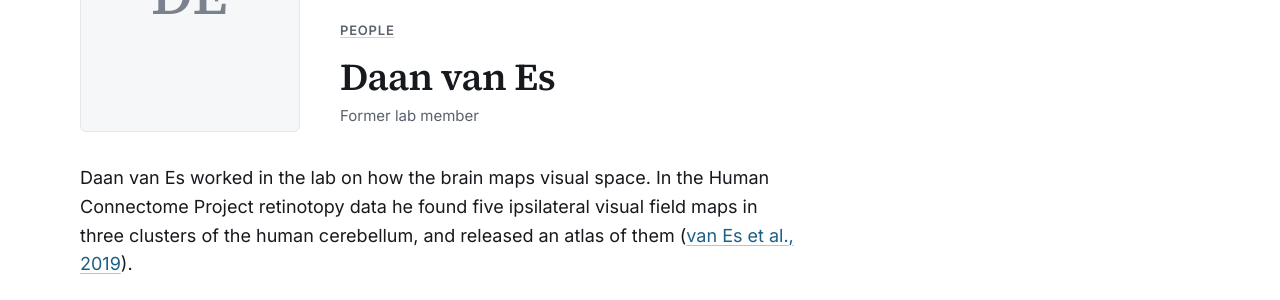
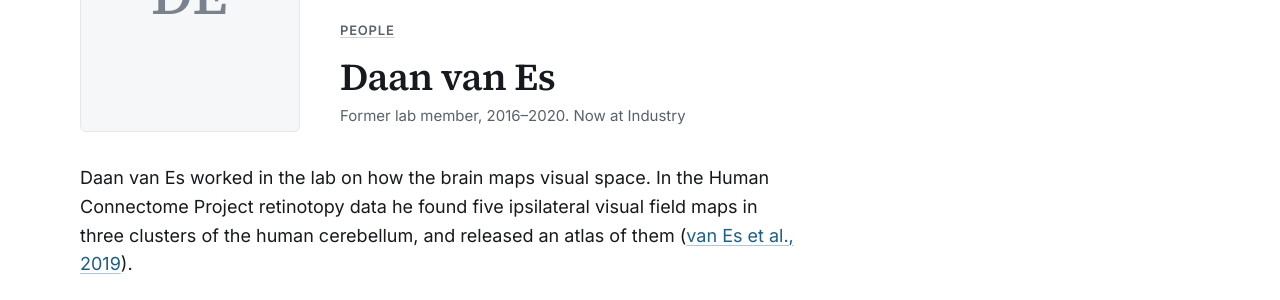
Before and after one commit to tknapen/tknapen.github.io, a Jekyll site: the page built from _people/daan-van-es.markdown, in a window 1280 px wide. Shown: the part 272-572 px from the top of the page. Built offline with Jekyll 4.4.1, drawn with Linux system fonts in a browser that asks for light colours.

Commit message:
Daan van Es: in the lab 2016-2020, now in industry
Co-Authored-By: Claude Opus 5.5 <noreply@anthropic.com>
Claude-Session: https://claude.ai/code/session_01RESkudxKKgTcMWv5G8utnc

```diff
--- a/_people/daan-van-es.markdown
+++ b/_people/daan-van-es.markdown
@@ -1,11 +1,11 @@
 ---
 title: Daan van Es
-role: ""   # role and years in the lab: to be confirmed by the PI
+role: ""   # role to be confirmed
 status: alumni
 order: 1
-start:
-end:
-now: ""
+start: 2016   # confirmed by the PI, November 2026
+end: 2020
+now: "Industry"
 pubname: "van Es DM"
 themes: [topographic-maps, perception-awareness]
 description: "Mapped visual space in the human cerebellum and studied how attention changes the sampling of visual space in visual cortex."
```
